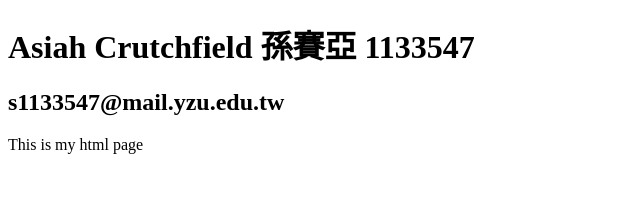
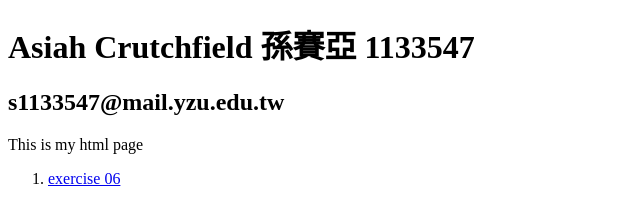
Before and after one commit to AsiahCrutchfield1133547/asiahcrutchfield1133547.github.io, a plain HTML site: page index.html in a window 1280 px wide. Shown: the whole page, without its empty margins (0-640 px from the left). Drawn offline with Linux system fonts and the light colour scheme.

Commit message:
Update index.html

```diff
--- a/index.html
+++ b/index.html
@@ -9,5 +9,9 @@
     <h1>Asiah Crutchfield 孫賽亞 1133547</h1>
     <h2>s1133547@mail.yzu.edu.tw</h2>
     <p>This is my html page</p>
+    <ol>
+        <li><a href="exercise 06.html">exercise 06</a></li>
+    </ol>
 </body>
+
 </html>
```
